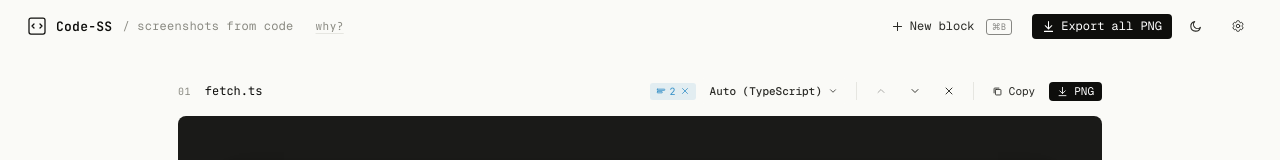
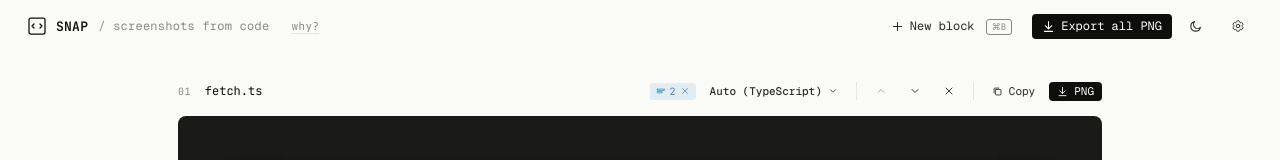
Before and after one commit to kubilaykarpat/code-ss, a React (Vite) app: page / in a window 1280 px wide. Shown: the top 160 px of the page. Built offline with nearby package versions, Linux system fonts and the light colour scheme.

Commit message:
Rename webpage from Code-SS to SNAP

```diff
--- a/index.html
+++ b/index.html
@@ -3,7 +3,7 @@
 <head>
   <meta charset="utf-8" />
   <meta name="viewport" content="width=device-width, initial-scale=1" />
-  <title>Code-SS — Screenshots from Code</title>
+  <title>SNAP — Screenshots from Code</title>
 
   <link rel="preconnect" href="https://fonts.googleapis.com" />
   <link rel="preconnect" href="https://fonts.gstatic.com" crossorigin />
--- a/src/app.jsx
+++ b/src/app.jsx
@@ -143,7 +143,7 @@ export const App = () => {
     setExporting(true);
     try {
       const nodes = [...document.querySelectorAll("[data-export-node='true']")];
-      await exportAll(nodes, settings.exportFormat, "codess");
+      await exportAll(nodes, settings.exportFormat, "snap");
     } catch (e) {
       console.error(e);
     } finally {
@@ -163,7 +163,7 @@ export const App = () => {
   }, [blocks]);
 
   return (
-    <div className="app" data-screen-label="Code-SS main">
+    <div className="app" data-screen-label="SNAP main">
       <TopBar
         count={blocks.length}
         onAddBlock={addBlock}
@@ -241,7 +241,7 @@ export const TopBar = ({ count, onAddBlock, onExportAll, exporting, exportFormat
             <path d="M6 7l-2 2 2 2M12 7l2 2-2 2" stroke="currentColor" strokeWidth="1.25" strokeLinecap="round" strokeLinejoin="round"/>
           </svg>
         </span>
-        <span className="brand-name">Code-SS</span>
+        <span className="brand-name">SNAP</span>
         <span className="brand-sub">/ screenshots from code</span>
         <button className="why-link" onClick={onOpenWhy} title="Why this tool exists">
           why?
@@ -283,7 +283,7 @@ const WhyModal = ({ onClose }) => {
 
   return (
     <div className="why-backdrop" onClick={onClose}>
-      <div className="why-modal" onClick={(e) => e.stopPropagation()} role="dialog" aria-label="Why Code-SS">
+      <div className="why-modal" onClick={(e) => e.stopPropagation()} role="dialog" aria-label="Why SNAP">
         <button className="why-close" onClick={onClose} aria-label="Close">
           <Icon name="x" size={14} />
         </button>
@@ -303,7 +303,7 @@ const WhyModal = ({ onClose }) => {
           </p>
 
           <div className="why-callout">
-            <span className="why-callout-label">Code-SS</span>
+            <span className="why-callout-label">SNAP</span>
             <p>
               All your code blocks live on one page. Edit them inline. Export the
               one you changed, or all of them at once. No round-tripping.
```
